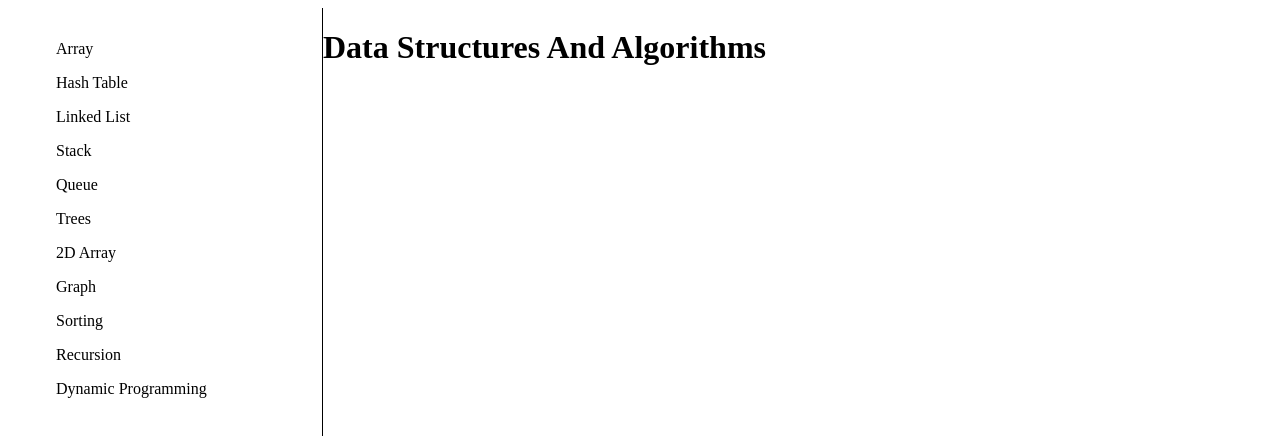
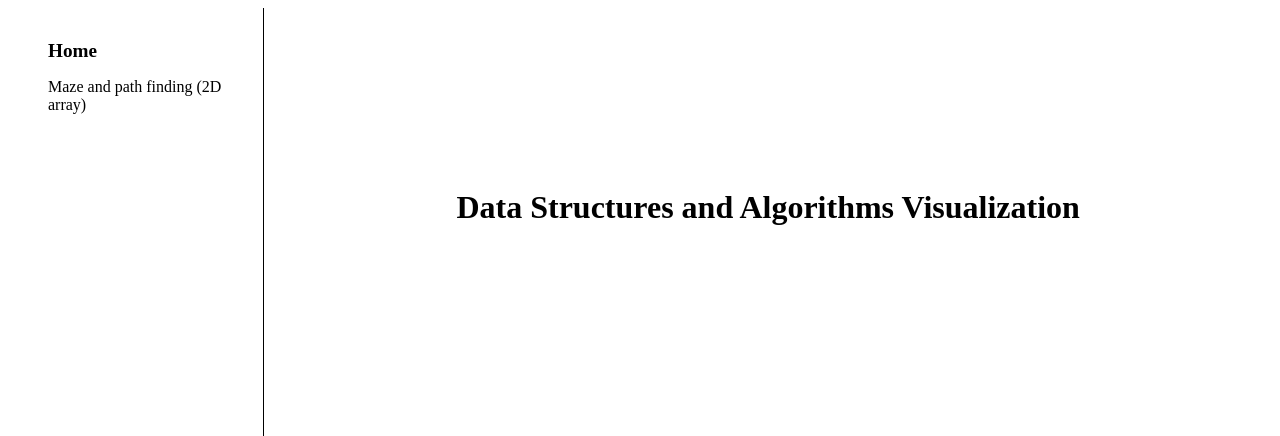
Before and after one commit to Steven-CheungSiuFung/Data-Structure-and-Algorithms, a React (Create React App) app: page / in a window 1280 px wide. Shown: the top 436 px of the page. Built offline with nearby package versions, Linux system fonts and the light colour scheme.

Commit message:
deploy the first version

```diff
--- a/src/components/TwoDArrayCell/TwoDArrayCell.component.js
+++ b/src/components/TwoDArrayCell/TwoDArrayCell.component.js
@@ -25,7 +25,7 @@ const TwoDArrayCell = ({ cell, onCellClickHandler }) => {
     onCellClickHandler([row, col]);
   };
 
-  return <div onClick={onClickHandler}>{getCell(cellState)}</div>;
+  return <div onMouseDown={onClickHandler}>{getCell(cellState)}</div>;
 };
 
 export default TwoDArrayCell;
--- a/src/components/routes/Home/Home.component.js
+++ b/src/components/routes/Home/Home.component.js
@@ -1,8 +1,10 @@
+import { HomeContainer } from "./Home.styles";
+
 const Home = () => {
   return (
-    <div>
-      <h1>Data Structures And Algorithms</h1>
-    </div>
+    <HomeContainer>
+      <h1>Data Structures and Algorithms Visualization</h1>
+    </HomeContainer>
   );
 };
 
--- /dev/null
+++ b/src/components/routes/Home/Home.styles.js
@@ -0,0 +1,8 @@
+import styled from "styled-components";
+
+export const HomeContainer = styled.div`
+  width: 100%;
+  display: flex;
+  justify-content: center;
+  padding: 20vh 0 0 0;
+`;
--- a/src/components/routes/Navigation/Navigation.component.js
+++ b/src/components/routes/Navigation/Navigation.component.js
@@ -1,21 +1,27 @@
 import { Outlet } from "react-router-dom";
-import { Layout, NavigationContainer, NavLink } from "./Navigation.styles";
+import {
+  Layout,
+  NavigationContainer,
+  NavLink,
+  NavHome,
+} from "./Navigation.styles";
 
 const Navigation = () => {
   return (
     <Layout>
       <NavigationContainer>
-        <NavLink to="/array">Array</NavLink>
+        <NavHome to="/">Home</NavHome>
+        {/*<NavLink to="/array">Array</NavLink>
         <NavLink to="/hash-table">Hash Table</NavLink>
         <NavLink to="/linked-list">Linked List</NavLink>
         <NavLink to="/stack">Stack</NavLink>
         <NavLink to="/queue">Queue</NavLink>
-        <NavLink to="/trees">Trees</NavLink>
-        <NavLink to="/2d-array">2D Array</NavLink>
-        <NavLink to="/graph">Graph</NavLink>
+  <NavLink to="/trees">Trees</NavLink>*/}
+        <NavLink to="/2d-array">Maze and path finding (2D array)</NavLink>
+        {/*<NavLink to="/graph">Graph</NavLink>
         <NavLink to="/sorting">Sorting</NavLink>
         <NavLink to="/recursion">Recursion</NavLink>
-        <NavLink to="/dynamic-programming">Dynamic Programming</NavLink>
+  <NavLink to="/dynamic-programming">Dynamic Programming</NavLink>*/}
       </NavigationContainer>
       <Outlet />
     </Layout>
--- a/src/components/routes/Navigation/Navigation.styles.js
+++ b/src/components/routes/Navigation/Navigation.styles.js
@@ -11,11 +11,17 @@ export const NavigationContainer = styled.div`
   display: flex;
   flex-direction: column;
   gap: 1rem;
-  padding: 2rem 1rem 2rem 3rem;
+  padding: 2rem 1rem 2rem 2.5rem;
   border-right: 1px solid black;
 `;
 
 export const NavLink = styled(Link)`
   text-decoration: none;
   color: black;
+  font-weight: 500;
 `;
+
+export const NavHome = styled(NavLink)`
+  font-weight: 600;
+  font-size: 1.2rem;
+`;
```
